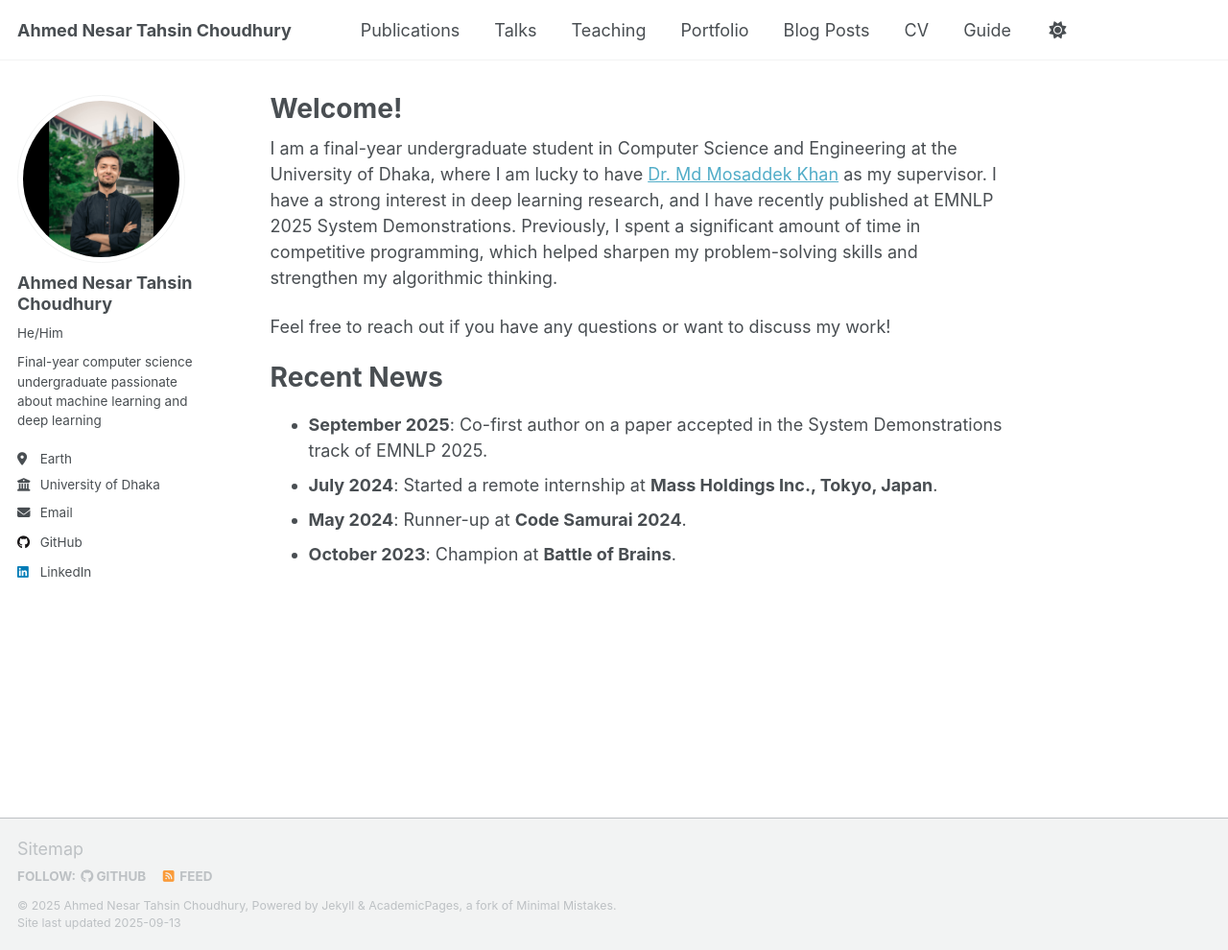
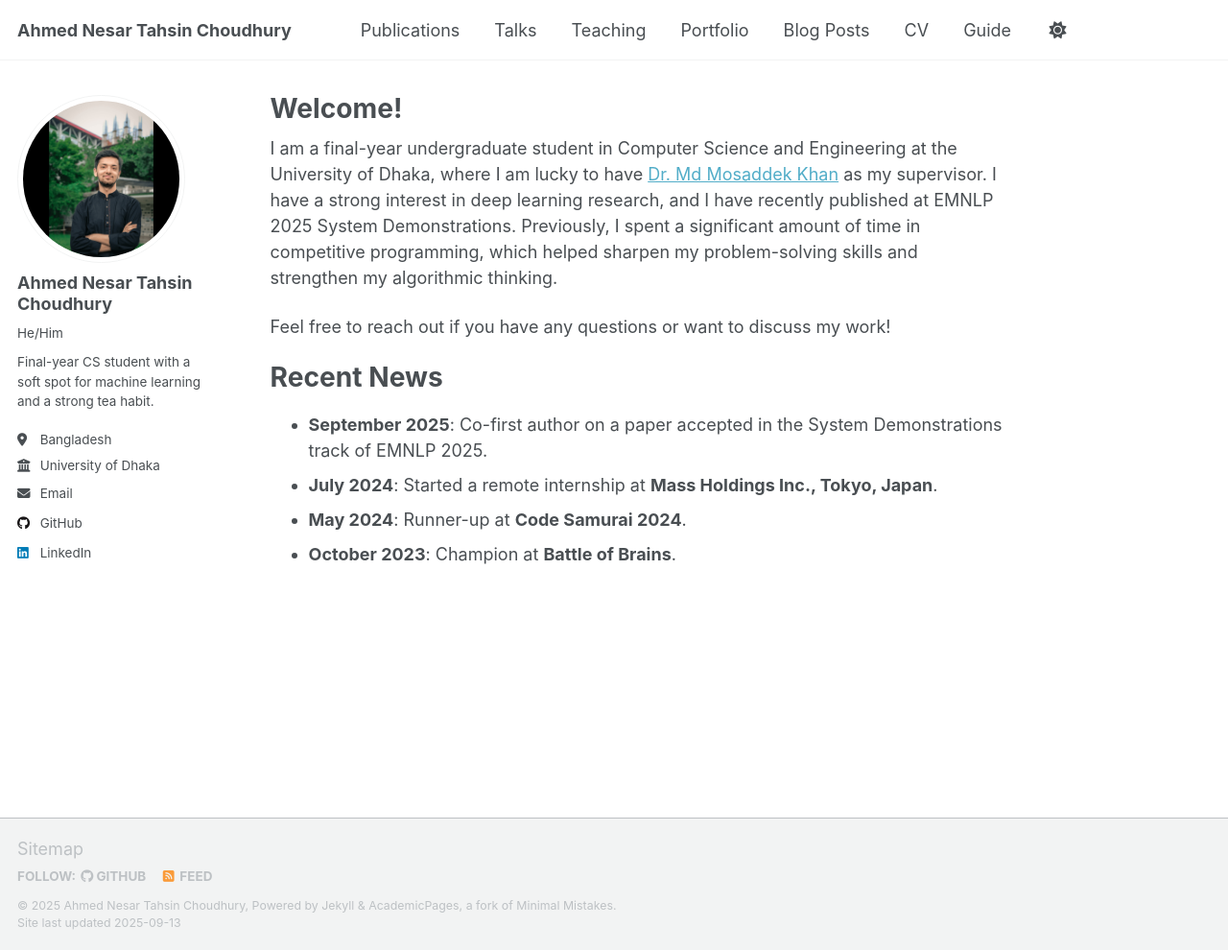
Before and after one commit to tahsinchoudhury/tahsinchoudhury.github.io, a Jekyll site: the page built from _pages/about.md, in a window 1280 px wide and 990 px high. Shown: the whole window at 96% size. Built offline with Jekyll 4.4.1, drawn with Linux system fonts in a browser that asks for light colours; a script that is not in the unit is left out.

Commit message:
updated homepage

```diff
--- a/_config.yml
+++ b/_config.yml
@@ -26,8 +26,8 @@
   avatar           : "profile_photo.png"
   name             : "Ahmed Nesar Tahsin Choudhury"
   pronouns         : "He/Him"
-  bio              : "Final-year computer science undergraduate passionate about machine learning and deep learning"
-  location         : "Earth"
+  bio              : "Final-year CS student with a soft spot for machine learning and a strong tea habit."
+  location         : "Bangladesh"
   employer         : "University of Dhaka"
   uri              : # URL
   email            : "tahsinbd247@gmail.com"
```
